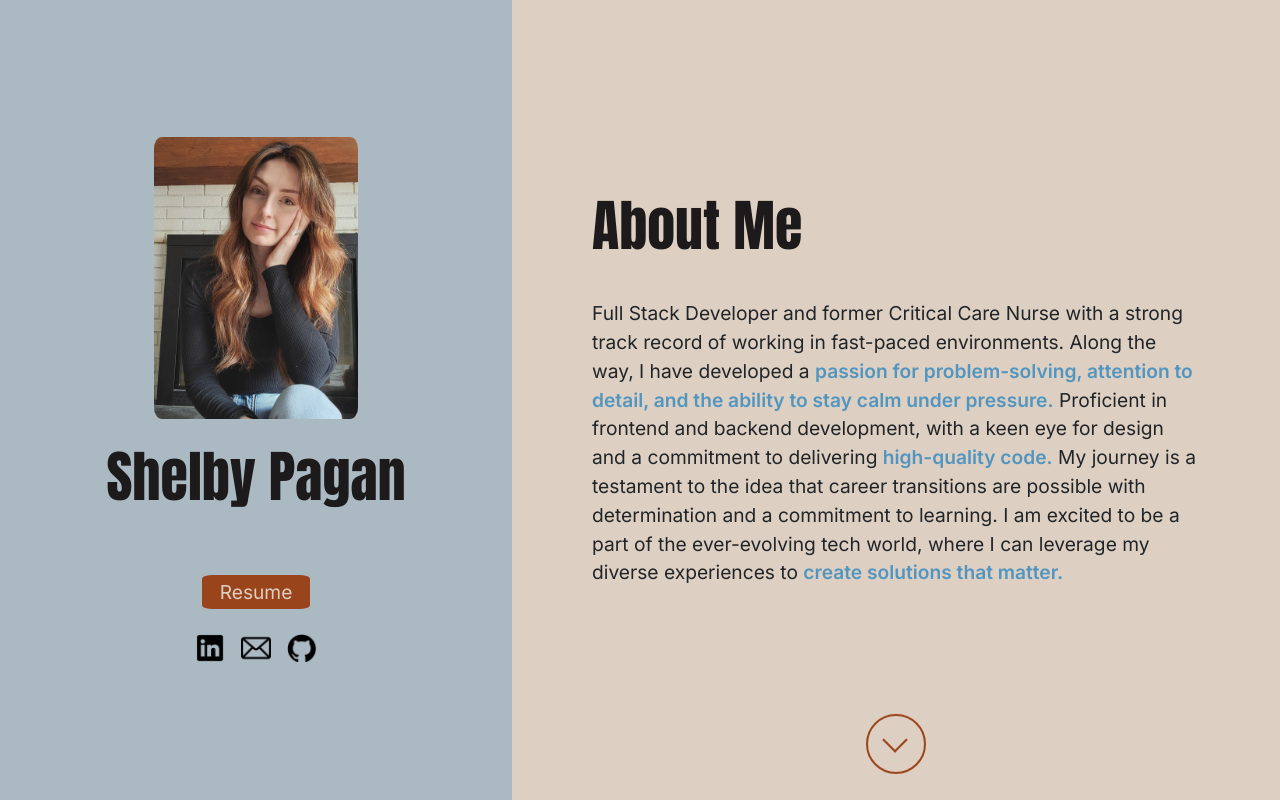
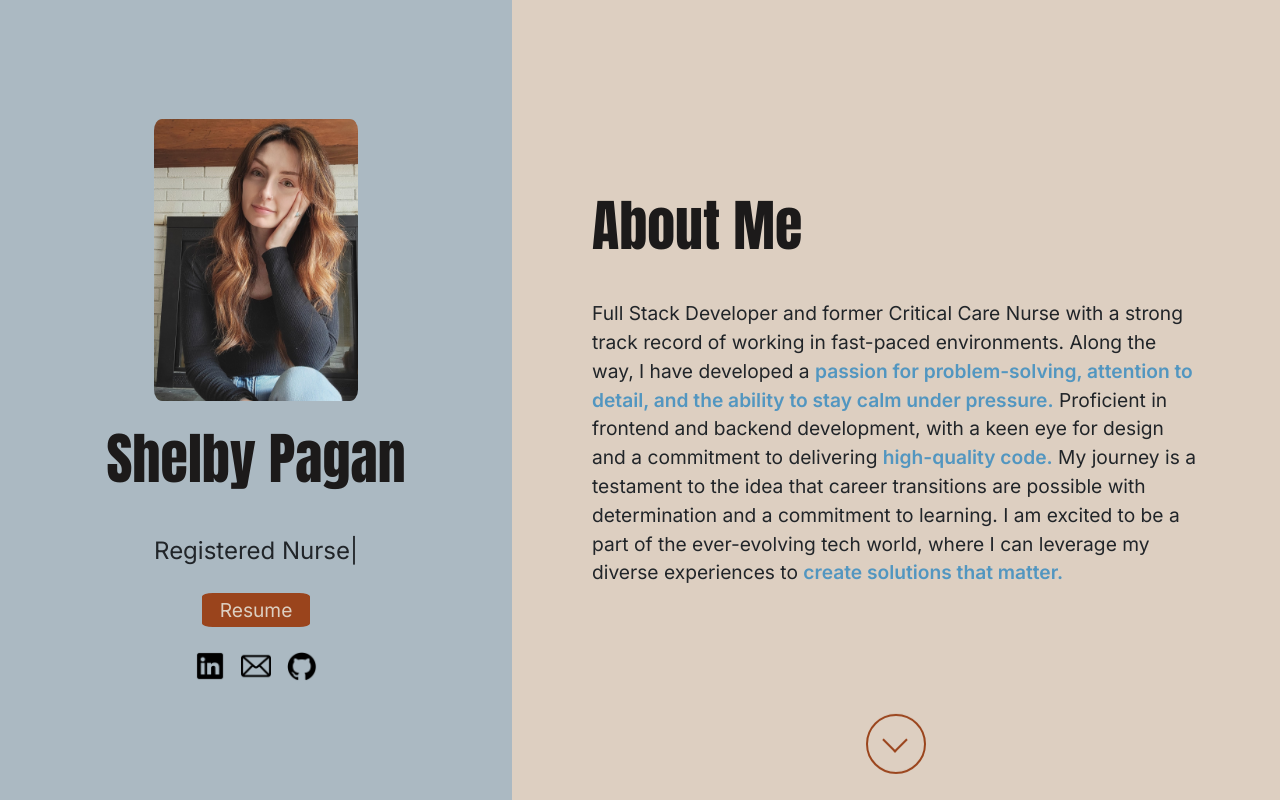
Before and after one commit to shelbyyy16/Shelby-Pagan-Portfolio, a React (Vite) app: page / in a window 1280 px wide. Shown: the top 800 px of the page. Built offline with nearby package versions, Linux system fonts and the light colour scheme.

Commit message:
add text animation and instal animation library

```diff
--- a/index.html
+++ b/index.html
@@ -9,6 +9,7 @@
 <link rel="preconnect" href="https://fonts.gstatic.com" crossorigin>
 <link href="https://fonts.googleapis.com/css2?family=Inter:wght@100..900&display=swap" rel="stylesheet">
 <link href="https://fonts.googleapis.com/css2?family=Abel&family=Anton&display=swap" rel="stylesheet">
+<link href="https://fonts.googleapis.com/css?family=Russo+One" rel="stylesheet">
     <title>Shelby Pagan Portfolio</title>
   </head>
   <body>
--- a/package.json
+++ b/package.json
@@ -15,7 +15,8 @@
     "react-bootstrap": "^2.10.0",
     "react-dom": "^18.2.0",
     "react-router": "^6.21.3",
-    "react-router-dom": "^6.21.3"
+    "react-router-dom": "^6.21.3",
+    "react-type-animation": "^3.2.0"
   },
   "devDependencies": {
     "@types/react": "^18.2.43",
--- a/src/index.css
+++ b/src/index.css
@@ -232,7 +232,7 @@ button:hover{
 }
 
 
-
+/* MOBILE */
 
 @media (max-width: 768px) {
   #home {
--- a/src/pages/Home.jsx
+++ b/src/pages/Home.jsx
@@ -1,4 +1,5 @@
 import React, { useState, useEffect } from "react";
+import { TypeAnimation } from "react-type-animation";
 
 function Home() {
   const [about, setAbout] = useState(null);
@@ -41,6 +42,21 @@ function Home() {
         <img src="/images/headshot.jpg" className="headshot" alt={about.name} />
         <br></br>
         <h1>Shelby Pagan</h1>
+        <TypeAnimation
+          sequence={[
+            "Software Engineer",
+            1000,
+            "Frontend Developer",
+            1000,
+            "Registered Nurse",
+            1000,
+            "House Plant Enthusiast",
+            1000,
+          ]}
+          speed={50}
+          style={{ fontSize: "1.5em" }}
+          repeat={Infinity}
+        />
         <div className="py-4">
           <a
             href="/resume/Shelby.Pagan.Resume.pdf"
```
Also changed, not shown: 1 other file (tests, documents, lock files or other folders).
